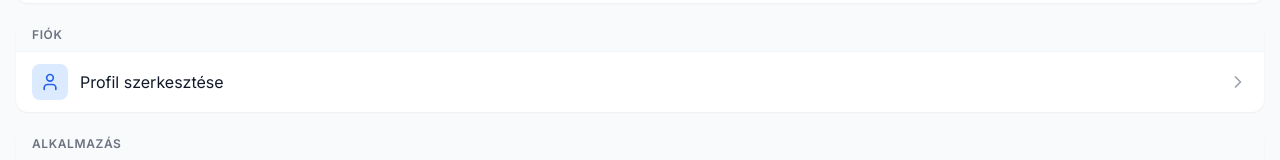
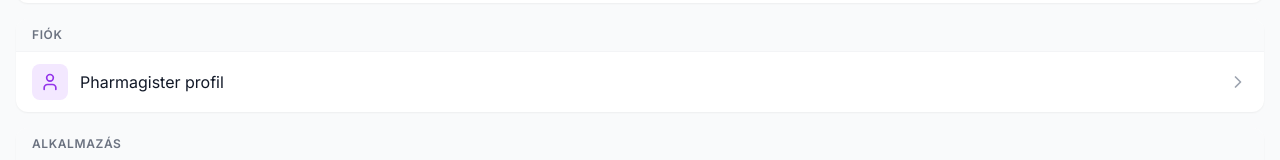
Before and after one commit to epresla-maker/careconnect, a Next.js app: page /settings in a window 1280 px wide. Shown: the part 170-330 px from the top of the page. Built offline with nearby package versions, Linux system fonts and the light colour scheme; no server answers; the database is empty; sample sign-in values are in the browser's storage.

Commit message:
Refactor: Igényes nap legend eltávolítva, Pharmagister profil link hozzáadva a beállításokhoz

```diff
--- a/app/components/PharmaCalendar.js
+++ b/app/components/PharmaCalendar.js
@@ -278,10 +278,6 @@
             <div className="flex items-center gap-2">
               <div className={`w-4 h-4 ${darkMode ? 'bg-green-900/50 border-green-700' : 'bg-green-100 border-green-300'} border-2 rounded`}></div>
               <span className={`${darkMode ? 'text-white' : 'text-[#111827]'} font-medium`}>🩺 Asszisztens</span>
-            </div>
-            <div className="flex items-center gap-2">
-              <div className={`w-4 h-4 ${darkMode ? 'bg-purple-900/30 ring-2 ring-purple-400' : 'bg-purple-50 ring-2 ring-purple-400'} rounded`}></div>
-              <span className={`${darkMode ? 'text-white' : 'text-[#111827]'} font-medium`}>Igényes nap</span>
             </div>
           </div>
         </>
--- a/app/settings/page.js
+++ b/app/settings/page.js
@@ -56,10 +56,10 @@
       items: [
         {
           icon: User,
-          label: 'Profil szerkesztése',
-          onClick: () => router.push('/profile/edit'),
-          color: 'text-blue-600',
-          bgColor: darkMode ? 'bg-blue-900/30' : 'bg-blue-100'
+          label: 'Pharmagister profil',
+          onClick: () => router.push('/pharmagister/setup'),
+          color: 'text-purple-600',
+          bgColor: darkMode ? 'bg-purple-900/30' : 'bg-purple-100'
         }
       ]
     },
```
